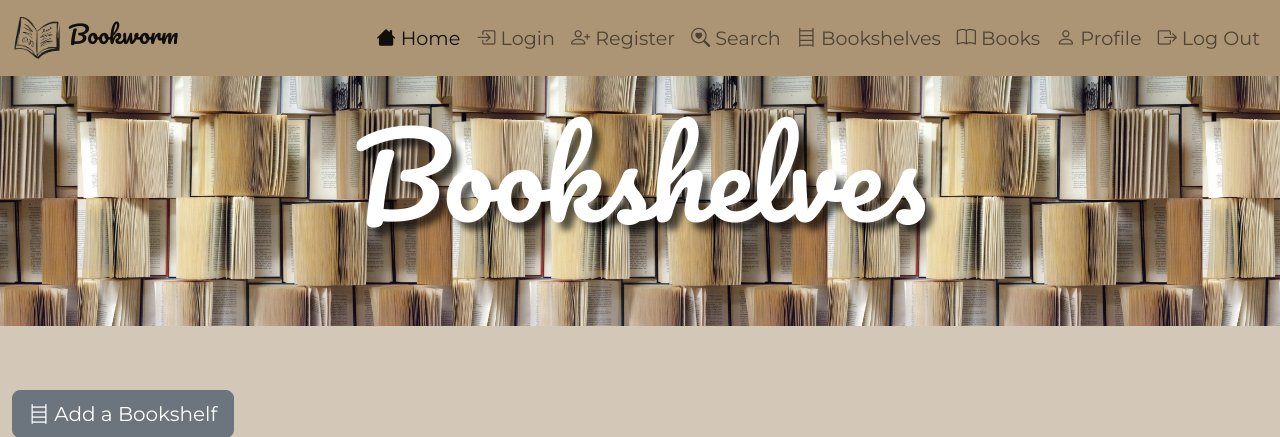
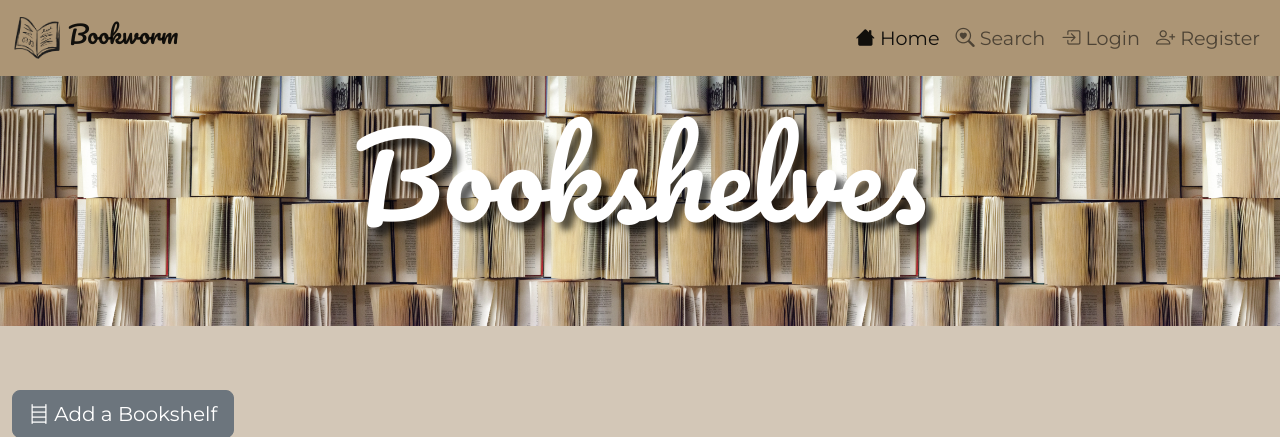
Before and after one commit to kera-cudmore/BookWorm, a Flask app: page /bookshelves in a window 1280 px wide. Shown: the top 437 px of the page. Run offline with Flask 2, Linux system fonts and the light colour scheme; some libraries are stand-ins or nearby versions.

Commit message:
added if/else jinja blocks to navbar to display nav links depending on if user logged in. Added home link to navbar brand

```diff
--- a/bookworm/templates/base.html
+++ b/bookworm/templates/base.html
@@ -48,10 +48,11 @@
 
 <body class="d-flex flex-column min-vh-100">
     <header>
+
         <!-- NAVBAR -->
         <nav class="navbar navbar-expand-lg bg-light">
             <div class="container-fluid">
-                <a class="navbar-brand" href="#">
+                <a class="navbar-brand" href="{{ url_for('main.home') }}">
                     <img src="{{ url_for('static', filename='images/booklogo.webp') }}"
                         alt="Line art illustration of an open book" width="50"
                         height="50" class="d-inline-block align-text-center" />
@@ -69,6 +70,7 @@
 
                     <!-- Navbar Links -->
                     <ul class="navbar-nav me-0 mb-2 mb-lg-0">
+                        <!-- Home & Search - to be displayed to all -->
                         <li class="nav-item">
                             <a class="nav-link active" aria-current="page"
                                 href="{{ url_for('main.home') }}">
@@ -76,24 +78,14 @@
                         </li>
                         <li class="nav-item">
                             <a class="nav-link"
-                                href="{{ url_for('auth.login') }}">
-                                <i class="bi bi-box-arrow-in-right"></i> Login</a>
-                        </li>
-                        </li>
-                        <li class="nav-item">
-                            <a class="nav-link"
-                                href="{{ url_for('auth.register') }}">
-                                <i class="bi bi-person-plus"></i> Register</a>
-                        </li>
-                        <li class="nav-item">
-                            <a class="nav-link"
                                 href="{{ url_for('books.search') }}">
                                 <i class="bi bi-search-heart"></i> Search</a>
                         </li>
-
+                        <!-- Bookshelves, books, profile & logout only to be shown to logged in users -->
+                        {% if session.user %}
                         <li class="nav-item">
                             <a class="nav-link"
-                            href="{{ url_for('books.bookshelves') }}">
+                                href="{{ url_for('books.bookshelves') }}">
                                 <i class="bi bi-bookshelf"></i> Bookshelves</a>
                         </li>
                         <li class="nav-item">
@@ -102,22 +94,30 @@
                         </li>
                         <li class="nav-item">
                             <a class="nav-link"
-                            href="{{ url_for('auth.profile') }}">
+                                href="{{ url_for('auth.profile') }}">
                                 <i class="bi bi-person"></i> Profile</a>
                         </li>
                         <li class="nav-item">
-                            <a class="nav-link">
-                                <i class="bi bi-box-arrow-right"></i> Log Out</a>
+                            <a class="nav-link"
+                                href="{{ url_for('auth.logout') }}">
+                                <i class="bi bi-box-arrow-right"></i> Log
+                                Out</a>
                         </li>
+                        <!-- Login & Register only to be shown if not logged in -->
+                        {% else %}
+                        <li class="nav-item">
+                            <a class="nav-link"
+                                href="{{ url_for('auth.login') }}">
+                                <i class="bi bi-box-arrow-in-right"></i>
+                                Login</a>
+                        </li>
+                        <li class="nav-item">
+                            <a class="nav-link"
+                                href="{{ url_for('auth.register') }}">
+                                <i class="bi bi-person-plus"></i> Register</a>
+                        </li>
+                        {% endif %}
                     </ul>
-                    <!-- Search Bar
-                    <form class="d-flex" role="search">
-                        <input class="form-control me-2" type="search"
-                            placeholder="Search" aria-label="Search" />
-                        <button class="btn" type="submit">
-                            <i class="bi bi-search-heart"></i>
-                        </button>
-                    </form> -->
                 </div>
             </div>
         </nav>
@@ -128,16 +128,15 @@
         {% with messages = get_flashed_messages() %}
             {% if messages %}
                 {% for message in messages %}
-                <div class="row flashes">
-                    <h4>{{ message }}</h4>
-                </div>
+                    <div class="row flashes">
+                        <h4>{{ message }}</h4>
+                    </div>
                 {% endfor %}
             {% endif %}
         {% endwith %}
     </section>
 
     <!-- Main page Content -->
-
     {% block content %}
     {% endblock %}
 
@@ -145,7 +144,7 @@
     <footer class="mt-auto">
         <nav class="navbar bg-light">
             <div class="container-fluid">
-                <a class="navbar-brand" href="#">Bookworm</a>
+                <a class="navbar-brand" href="{{ url_for('main.home') }}">Bookworm</a>
             </div>
         </nav>
     </footer>
```
